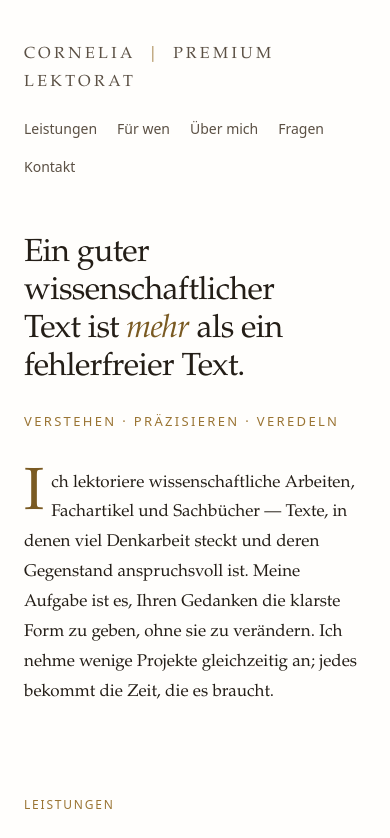
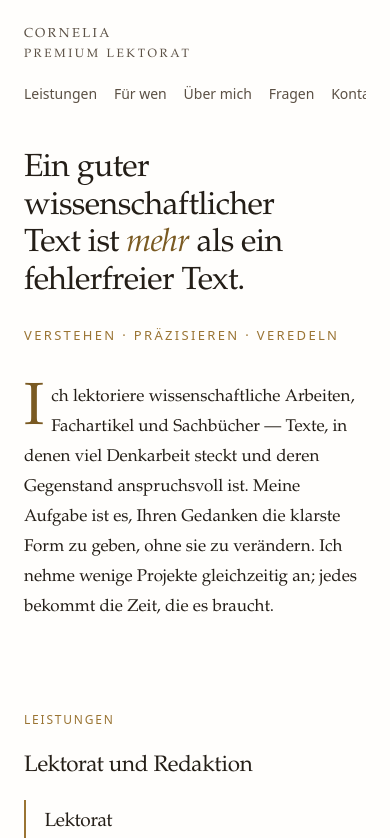
Before and after one commit to orbiaceo/premium-lektorat, a Next.js app: page / in a window 390 px wide. Shown: the top 838 px of the page. Built offline with nearby package versions, Linux system fonts and the light colour scheme.

Commit message:
Kopfzeile mobil

```diff
--- a/app/globals.css
+++ b/app/globals.css
@@ -55,15 +55,28 @@ p { margin: 0 0 1.15rem; color: var(--ink-2); }
 .lead { color: var(--ink); }
 
 /* Kopf */
-header { padding: 2.5rem 0 0; }
+header { padding: 1.6rem 0 0; }
+@media (min-width: 700px) { header { padding: 2.5rem 0 0; } }
 .bar { display: block; }
-.bar nav { margin-top: 1.1rem; }
+.bar nav { margin-top: 1rem; }
 .mark {
-  font-family: var(--serif); font-size: 1rem; font-weight: 400;
-  letter-spacing: .21em; text-transform: uppercase; margin: 0;
+  font-family: var(--serif); font-size: .9375rem; font-weight: 400;
+  letter-spacing: .2em; text-transform: uppercase; margin: 0; line-height: 1.4;
 }
 .mark i { font-style: normal; color: var(--brass); padding: 0 .3em; }
-nav { display: flex; flex-wrap: wrap; gap: .4rem 1.25rem; }
+.mark-zusatz { white-space: nowrap; }
+@media (max-width: 560px) {
+  .mark { font-size: .8125rem; letter-spacing: .18em; }
+  .mark i { display: none; }
+  .mark-zusatz { display: block; font-size: .75rem; letter-spacing: .22em; color: var(--ink-2); margin-top: .15rem; }
+}
+nav {
+  display: flex; gap: .4rem 1.25rem; flex-wrap: nowrap;
+  overflow-x: auto; scrollbar-width: none; -webkit-overflow-scrolling: touch;
+}
+nav::-webkit-scrollbar { display: none; }
+nav a { white-space: nowrap; }
+@media (max-width: 560px) { nav { gap: 1.05rem; } }
 nav a {
   font-family: var(--grot); font-size: .875rem; color: var(--ink-2);
   text-decoration: none; padding: .2rem 0; border-bottom: 1.5px solid transparent;
@@ -98,7 +111,8 @@ nav a:hover, nav a:focus-visible { color: var(--ink); border-bottom-color: var(-
 }
 
 /* Leitsatz */
-.hero { padding-top: 3.25rem; padding-bottom: .5rem; }
+.hero { padding-top: 2.5rem; padding-bottom: .5rem; }
+@media (min-width: 700px) { .hero { padding-top: 3.25rem; } }
 .claim {
   font-family: var(--serif); font-weight: 400; font-size: clamp(2rem, 7vw, 3.1rem);
   line-height: 1.18; letter-spacing: -.018em; margin: 0 0 1.4rem; text-wrap: balance;
--- a/app/page.js
+++ b/app/page.js
@@ -14,7 +14,9 @@ export default function Home() {
       <header>
         <div className="wrap bar">
           <p className="mark">
-            {c.marke.name} <i>|</i> {c.marke.zusatz}
+            <span className="mark-name">{c.marke.name}</span>
+            <i>|</i>
+            <span className="mark-zusatz">{c.marke.zusatz}</span>
           </p>
           <nav>
             {c.navigation.map((n) => (
```
